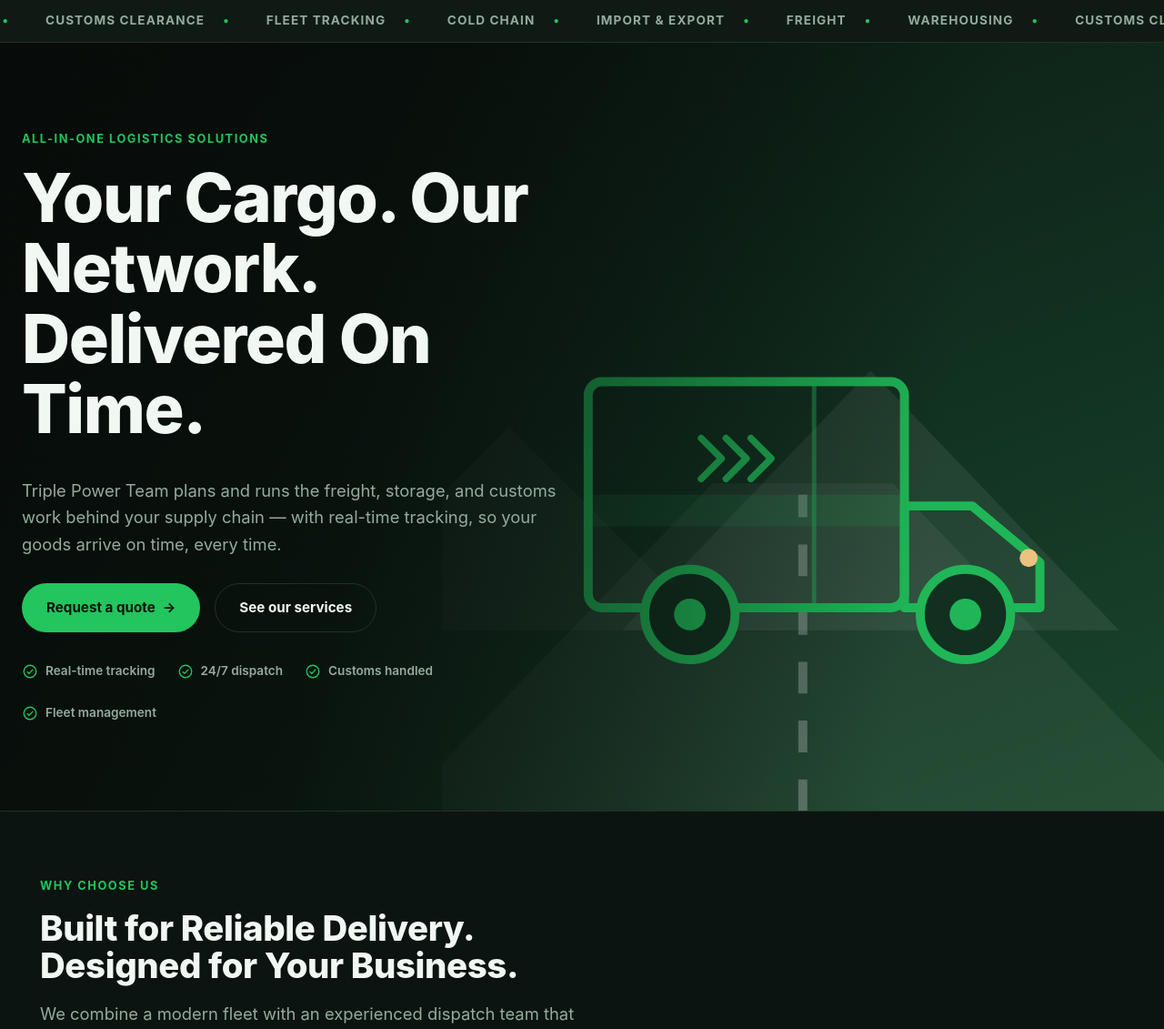
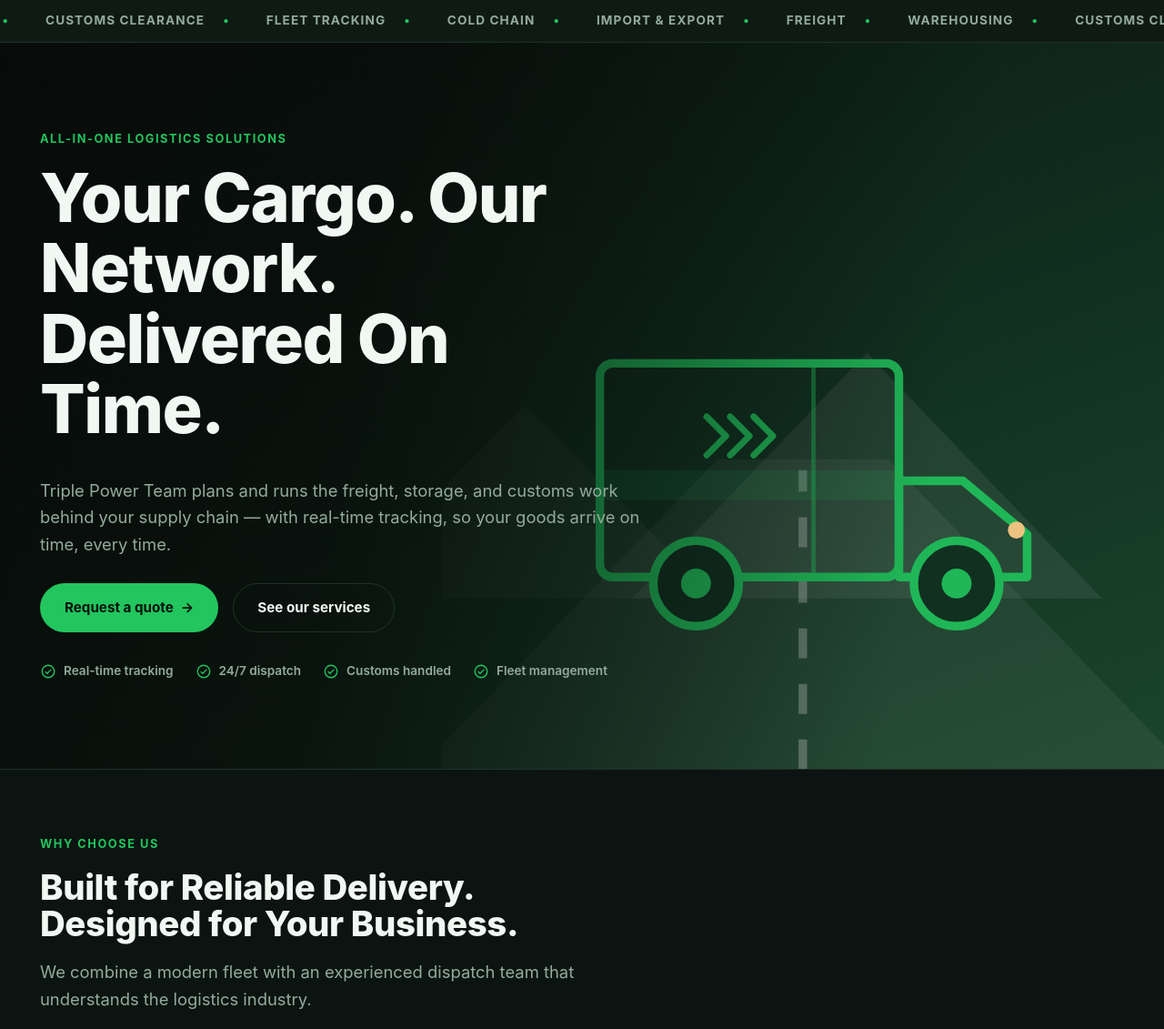
Before and after one commit to QudratNegmatov/triple_power_team_website, a Django app: page / in a window 1280 px wide. Shown: the part 77-1208 px from the top of the page at 91% size. Run offline with Django 5.2, Linux system fonts and the light colour scheme; data comes from the database, SQL or seed files in the repository; data that the repository does not hold is empty; some libraries are stand-ins or nearby versions.

Commit message:
Fix hero text collapsing to zero width on wide screens / zoomed-out browsers
.hero-banner-content used padding-left: max(24px, calc((100% - var(--max-width)) / 2))
to align itself with the rest of the site's centered container while
also having its own max-width: 660px cap. Those two constraints fight
at wide viewports: past ~2560px (a common 1440p monitor width, and
reachable on any screen by zooming the browser out), the computed
padding-left alone meets or exceeds the 660px budget, squeezing the
actual text area to zero - every word wraps onto its own line, which
is exactly what was reported from a 50%-zoomed browser window.

Replaced the calc()-based padding with a wrapping .hero-banner-inner
div that behaves like the site's own .container (max-width: var(--max-width),
margin: 0 auto) - .hero-banner-content then just sits at max-width: 660px,
left-aligned inside it with no competing width math, so the text column
can never be squeezed by its own alignment offset.

Verified the text area holds steady at its full 660px cap (no overflow,
no run-on padding) from 360px up through 3840px, with both the SVG
fallback and a real uploaded HeroSlide photo, and re-confirmed no
regression on mobile (<=760px) where the banner switches to block layout.

Co-Authored-By: Claude Sonnet 5 <noreply@anthropic.com>
Claude-Session: https://claude.ai/code/session_0121Q3GBec7RgxQyVPFiNUWm

```diff
--- a/core/templates/core/home.html
+++ b/core/templates/core/home.html
@@ -47,6 +47,7 @@
         <div class="hero-banner-scrim"></div>
     </div>
 
+    <div class="hero-banner-inner">
         <div class="hero-banner-content reveal">
             {% if hero_slides %}
                 {% for slide in hero_slides %}
@@ -75,6 +76,7 @@
                 <div class="feature-row-item">{{ "check"|svg_icon }} {% st "hero.feature2" %}</div>
                 <div class="feature-row-item">{{ "check"|svg_icon }} {% st "hero.feature3" %}</div>
                 <div class="feature-row-item">{{ "check"|svg_icon }} {% st "hero.feature4" %}</div>
+            </div>
         </div>
     </div>
 
--- a/static/css/style.css
+++ b/static/css/style.css
@@ -468,13 +468,18 @@ a:hover { text-decoration: underline; }
     background: linear-gradient(100deg, rgba(7, 11, 9, 0.95) 0%, rgba(7, 11, 9, 0.82) 32%, rgba(7, 11, 9, 0.45) 56%, rgba(7, 11, 9, 0.08) 78%);
 }
 
-.hero-banner-content {
+.hero-banner-inner {
     position: relative;
     z-index: 2;
     flex: 1 1 auto;
     width: 100%;
+    max-width: var(--max-width);
+    margin: 0 auto;
+    padding: 96px 24px;
+}
+
+.hero-banner-content {
     max-width: 660px;
-    padding: 96px 24px 96px max(24px, calc((100% - var(--max-width)) / 2));
 }
 
 .hero-copy-slide { display: none; }
@@ -545,7 +550,8 @@ a:hover { text-decoration: underline; }
 
 @media (max-width: 760px) {
     .hero-banner { display: block; min-height: auto; }
-    .hero-banner-content { max-width: 100%; padding: 56px 20px 24px; }
+    .hero-banner-inner { width: 100%; padding: 56px 20px 24px; }
+    .hero-banner-content { max-width: 100%; }
     .hero-banner-scrim { background: linear-gradient(180deg, rgba(7, 11, 9, 0.55) 0%, rgba(7, 11, 9, 0.88) 55%, rgba(7, 11, 9, 0.97) 100%); }
     .hero-slide--illustration svg { width: 100%; opacity: 0.55; }
     .hero-slider-dots { bottom: 8px; }
```
Lines whose indentation alone changed are shown as unchanged.
